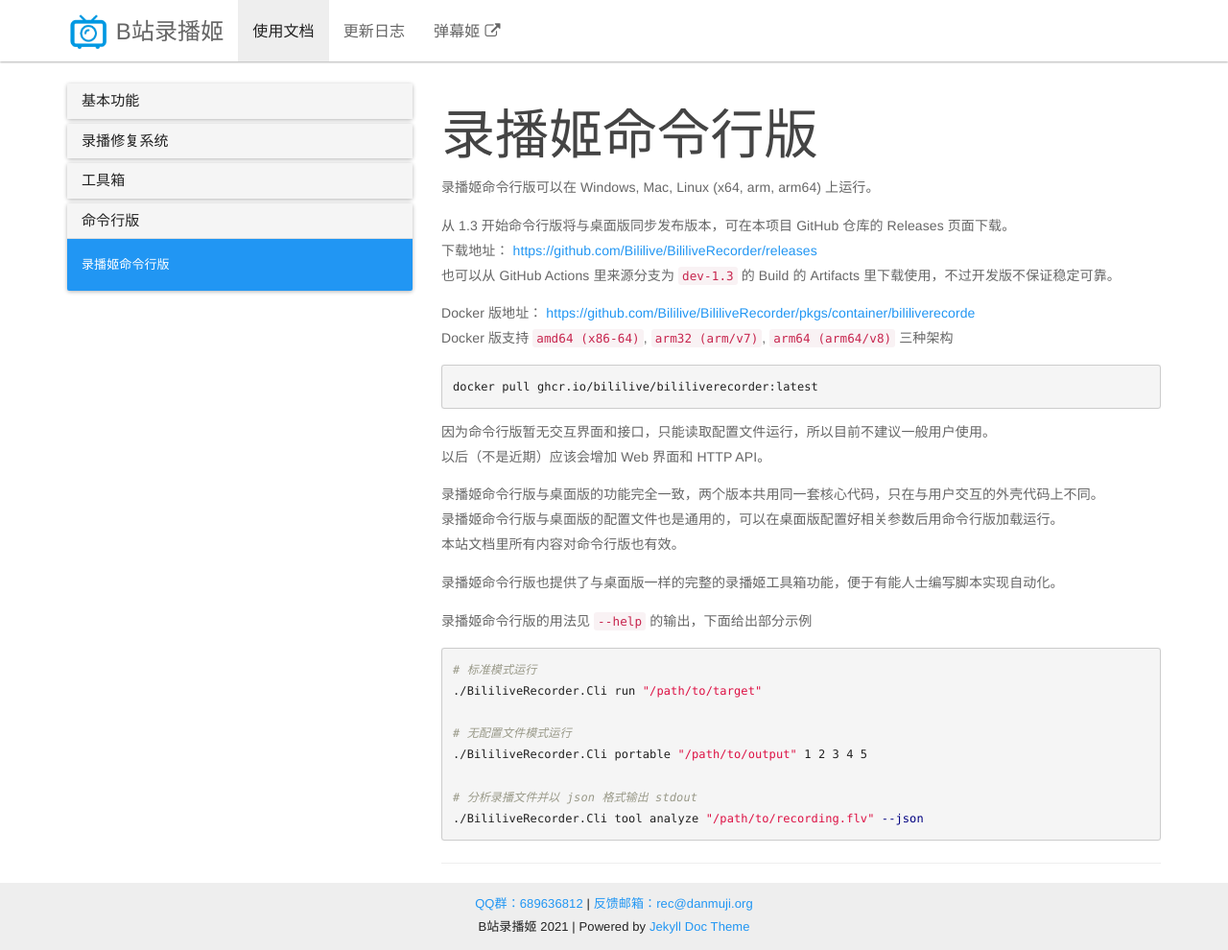
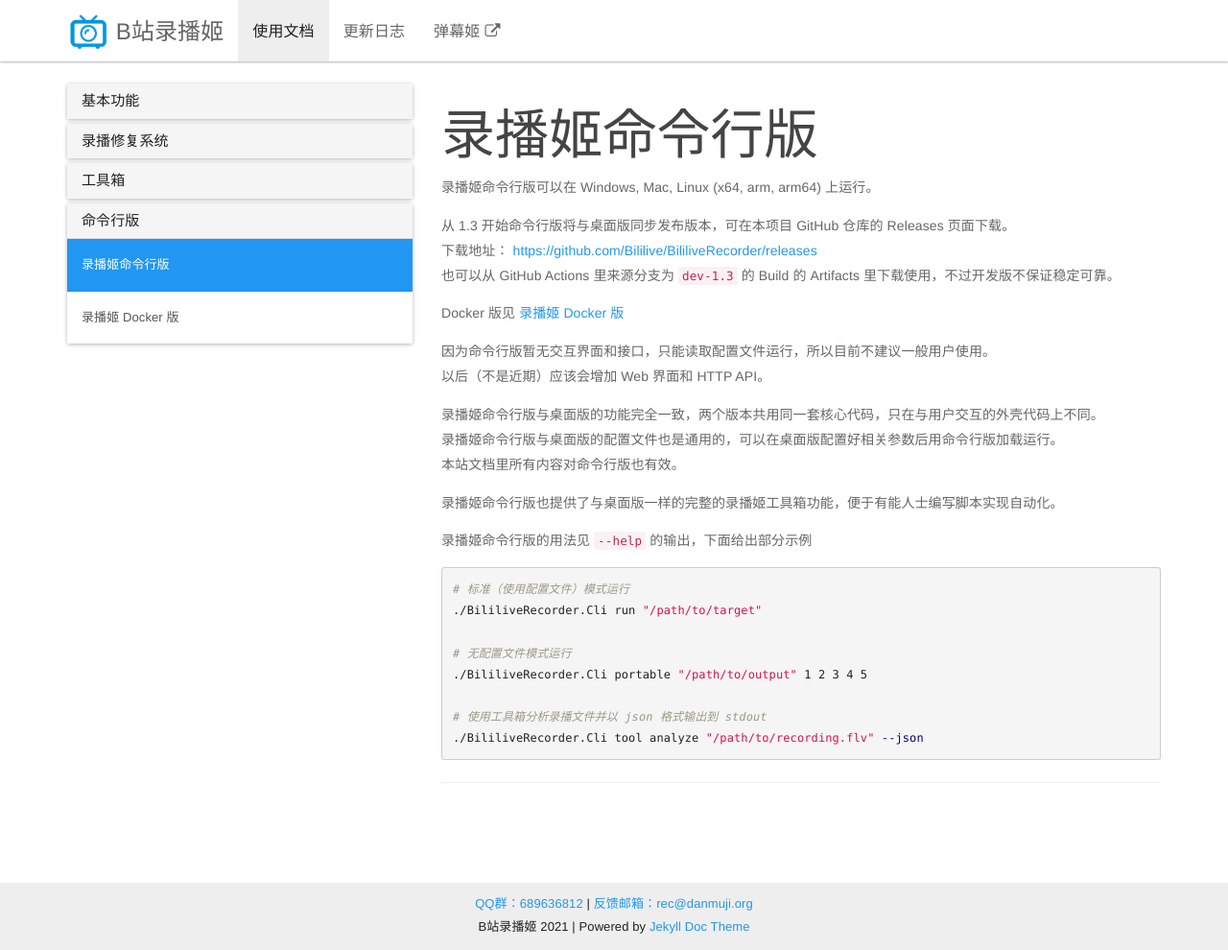
Before and after one commit to BililiveRecorder/website-jekyll-retired, a Jekyll site: the page built from _docs/cli/index_cli.md, in a window 1280 px wide and 990 px high. Shown: the whole window at 96% size. Built offline with Jekyll 4.4.1, drawn with Linux system fonts in a browser that asks for light colours.

Commit message:
update docs

````diff
--- a/_data/docs.yml
+++ b/_data/docs.yml
@@ -18,6 +18,7 @@
 - title: 命令行版
   docs:
   - /docs/cli/
+  - /docs/cli/docker/
 
 #  - themes
 #  - customization
--- a/_docs/cli/index_cli.md
+++ b/_docs/cli/index_cli.md
@@ -9,12 +9,7 @@ permalink: /docs/cli/
 下载地址： <https://github.com/Bililive/BililiveRecorder/releases>
 也可以从 GitHub Actions 里来源分支为 `dev-1.3` 的 Build 的 Artifacts 里下载使用，不过开发版不保证稳定可靠。
 
-Docker 版地址： <https://github.com/Bililive/BililiveRecorder/pkgs/container/bililiverecorde>
-Docker 版支持 `amd64 (x86-64)`, `arm32 (arm/v7)`, `arm64 (arm64/v8)` 三种架构
-
-```sh
-docker pull ghcr.io/bililive/bililiverecorder:latest
-```
+Docker 版见 [录播姬 Docker 版](/docs/cli/docker/)
 
 因为命令行版暂无交互界面和接口，只能读取配置文件运行，所以目前不建议一般用户使用。
 以后（不是近期）应该会增加 Web 界面和 HTTP API。
@@ -28,12 +23,12 @@ docker pull ghcr.io/bililive/bililiverecorder:latest
 录播姬命令行版的用法见 `--help` 的输出，下面给出部分示例
 
 ```sh
-# 标准模式运行
+# 标准（使用配置文件）模式运行
 ./BililiveRecorder.Cli run "/path/to/target"
 
 # 无配置文件模式运行
 ./BililiveRecorder.Cli portable "/path/to/output" 1 2 3 4 5
 
-# 分析录播文件并以 json 格式输出 stdout
+# 使用工具箱分析录播文件并以 json 格式输出到 stdout
 ./BililiveRecorder.Cli tool analyze "/path/to/recording.flv" --json
 ```
````
Also changed, not shown: _docs/basic/auto_cut.md (+3 -1 lines), _docs/cli/docker.md (added, +24 -0 lines).
